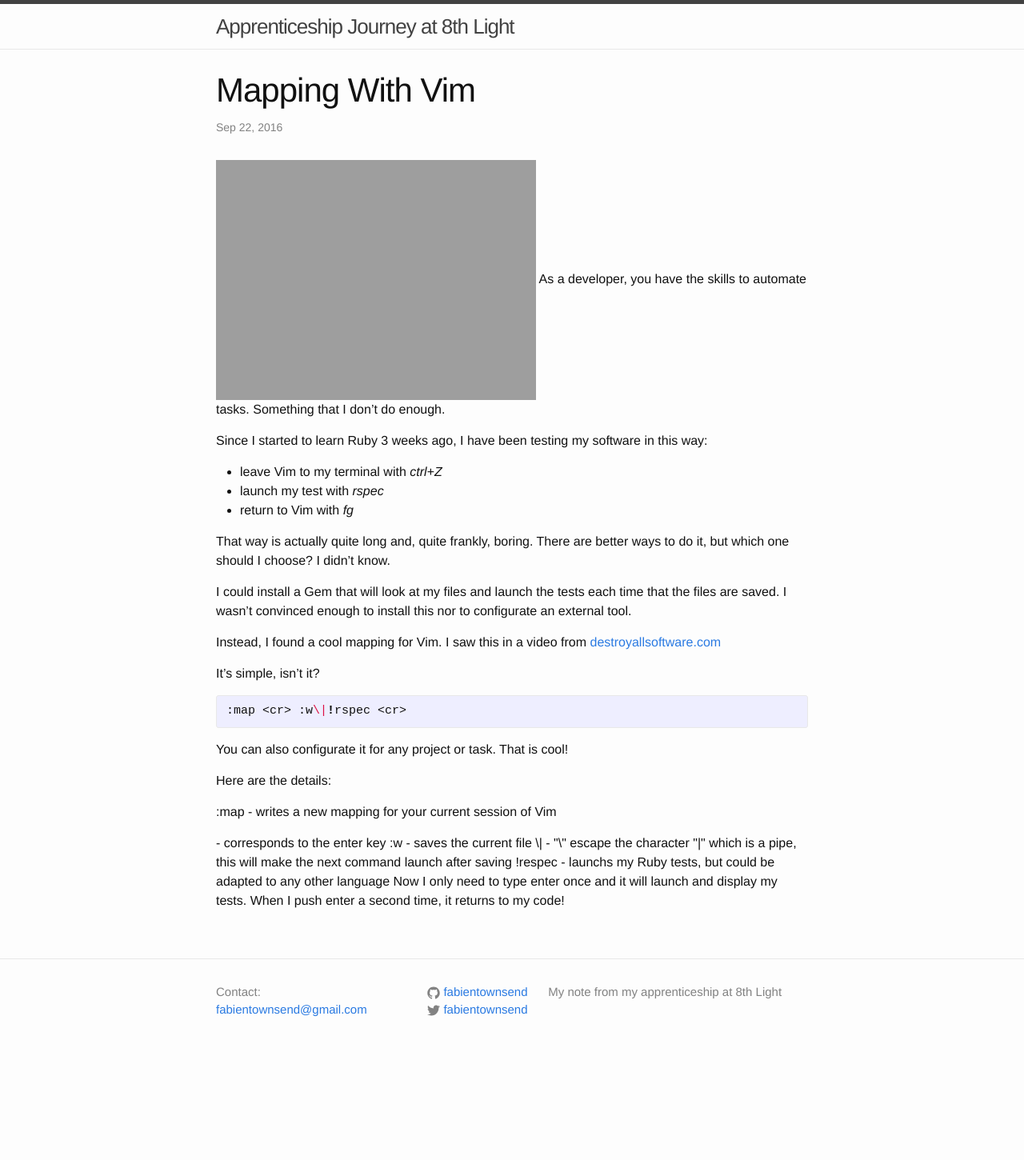
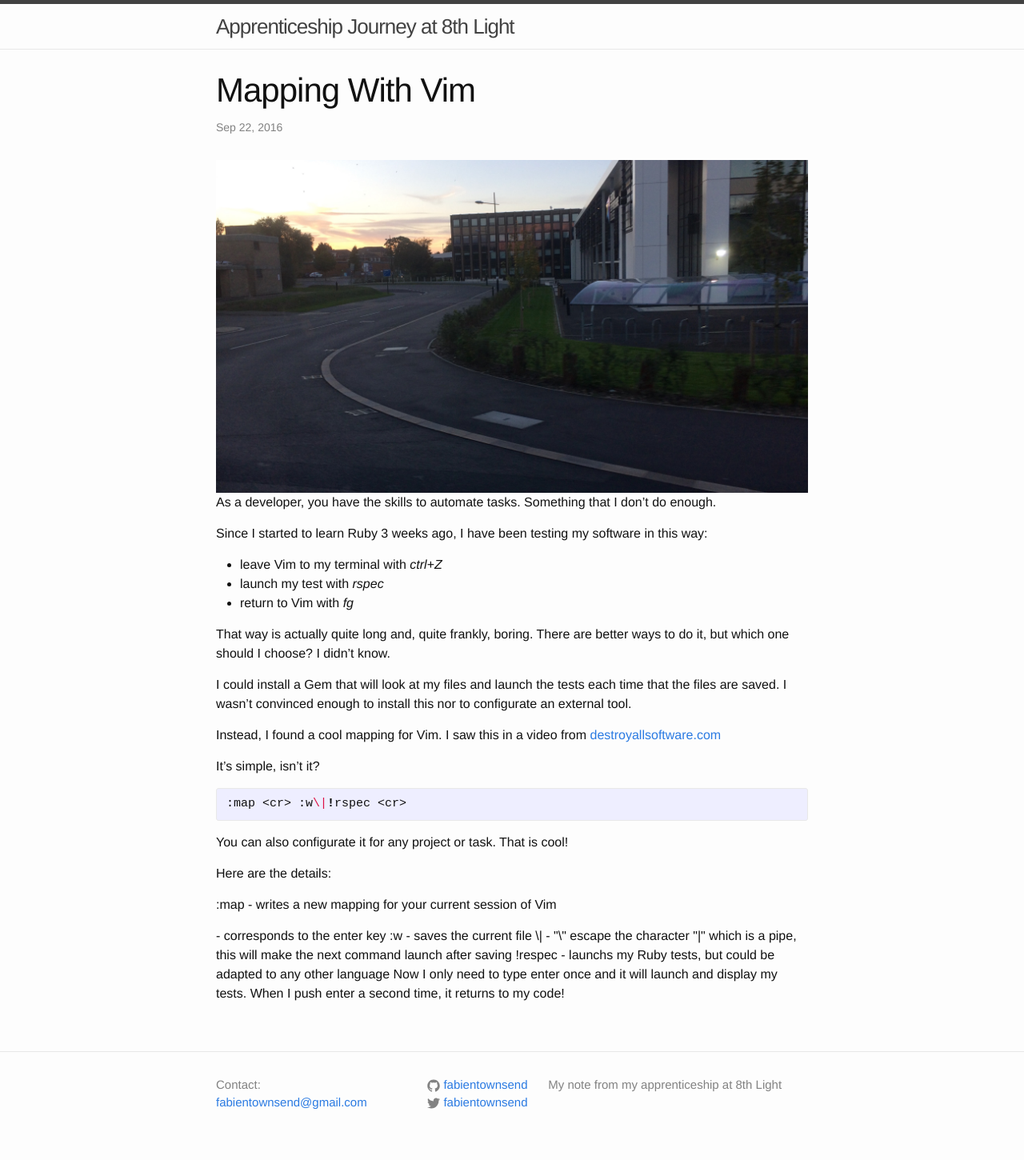
Before and after one commit to fabientownsend/fabientownsend.github.io, a Jekyll site: the page built from _posts/2016-09-22-still-search.markdown, in a window 1280 px wide. Shown: the whole page at 80% size. Built offline with Jekyll 4.4.1, drawn with Linux system fonts in a browser that asks for light colours; before the commit the page ends 1334 px from its top, so only the background shows below that.

Commit message:
link photo

```diff
--- a/_posts/2016-09-22-still-search.markdown
+++ b/_posts/2016-09-22-still-search.markdown
@@ -5,7 +5,7 @@ date:   2016-09-22 10:42:51 +0100
 categories: apprenticeship
 ---
 
-![cup of coffee]({{ site.url }}/assets/conflict.jpg)
+![dunstable sunset]({{ site.url }}/assets/lazy.jpg)
 As a developer, you have the skills to automate tasks. Something that I
 don't do enough.
 
```
